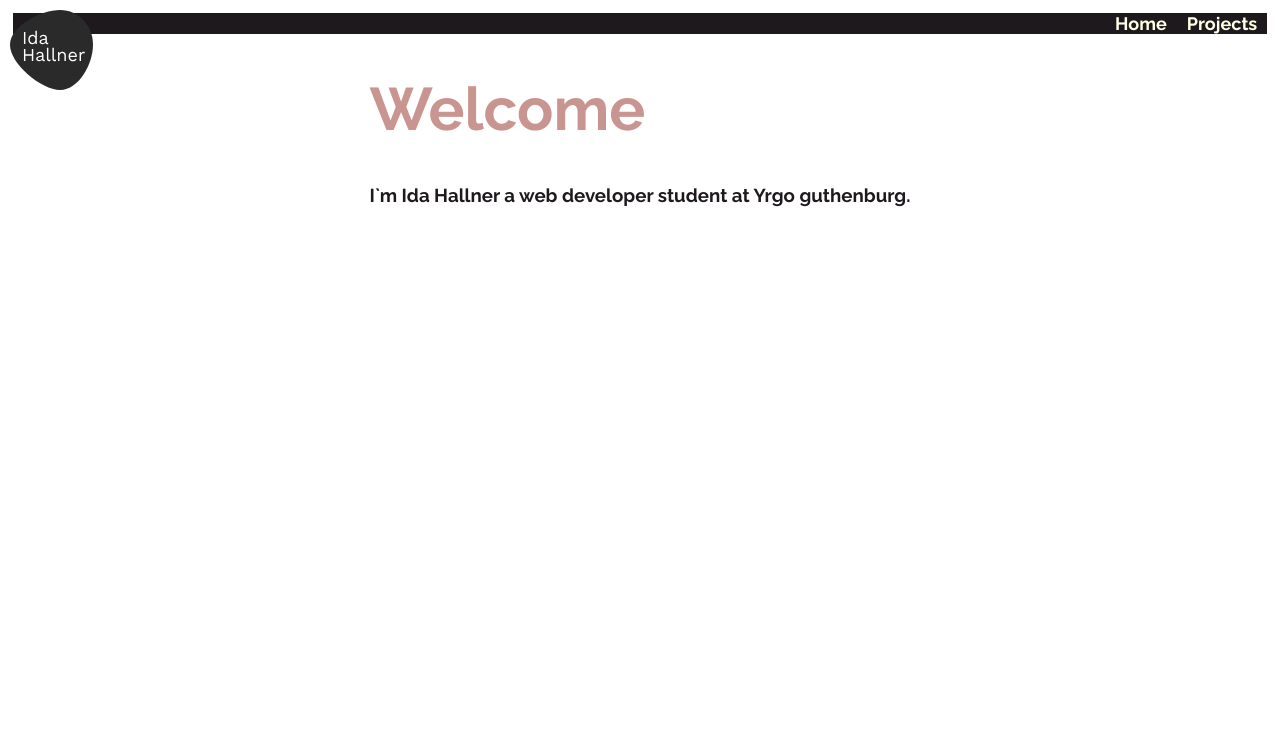
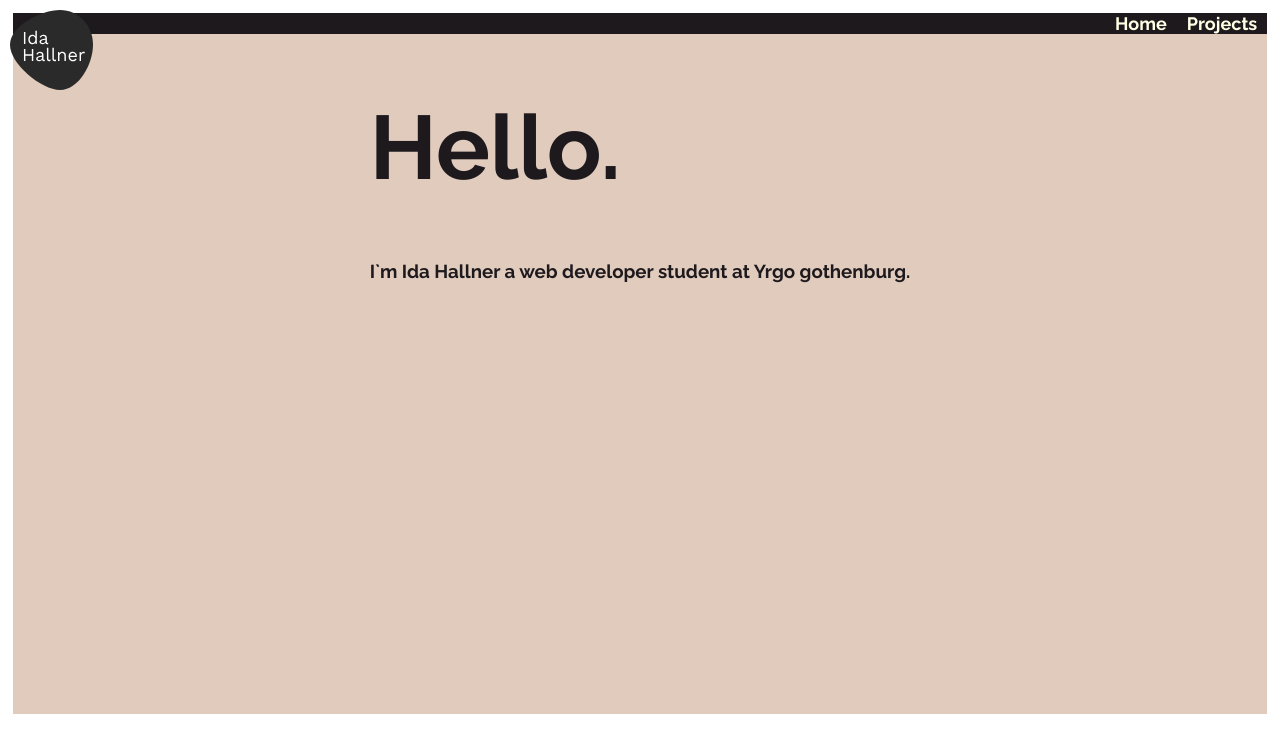
Before and after one commit to idahal/idahal_portfolio, a React (Create React App) app in the folder portfolio/: page / in a window 1280 px wide. Shown: the top 752 px of the page. Built offline with nearby package versions, Linux system fonts and the light colour scheme.

Commit message:
add styling

```diff
--- a/portfolio/src/components/Header/index.js
+++ b/portfolio/src/components/Header/index.js
@@ -5,16 +5,14 @@ const StyledHeader = styled.div`
   display: flex;
   flex-direction: row;
   justify-content: center;
-  background-color: #ffffff;
+  background-color: #e0cbbd;
   width: 100%;
+  height: 85vh;
   color: #1d191d;
   header h1 {
-    color: #c99590;
-    font-size: 60px;
+    font-size: 90px;
   }
-
   @media screen and (max-width: 800px) {
-
   }
 `;
 
@@ -22,11 +20,10 @@ const Header = () => {
         return (
           <StyledHeader>
             <header>
-              <h1>Welcome</h1>
-              <h3>I`m Ida Hallner a web developer student at Yrgo guthenburg.</h3>
+              <h1>Hello.</h1>
+              <h3>I`m Ida Hallner a web developer student at Yrgo gothenburg.</h3>
             </header>
           </StyledHeader>
         )
 }
-
 export default Header
```
